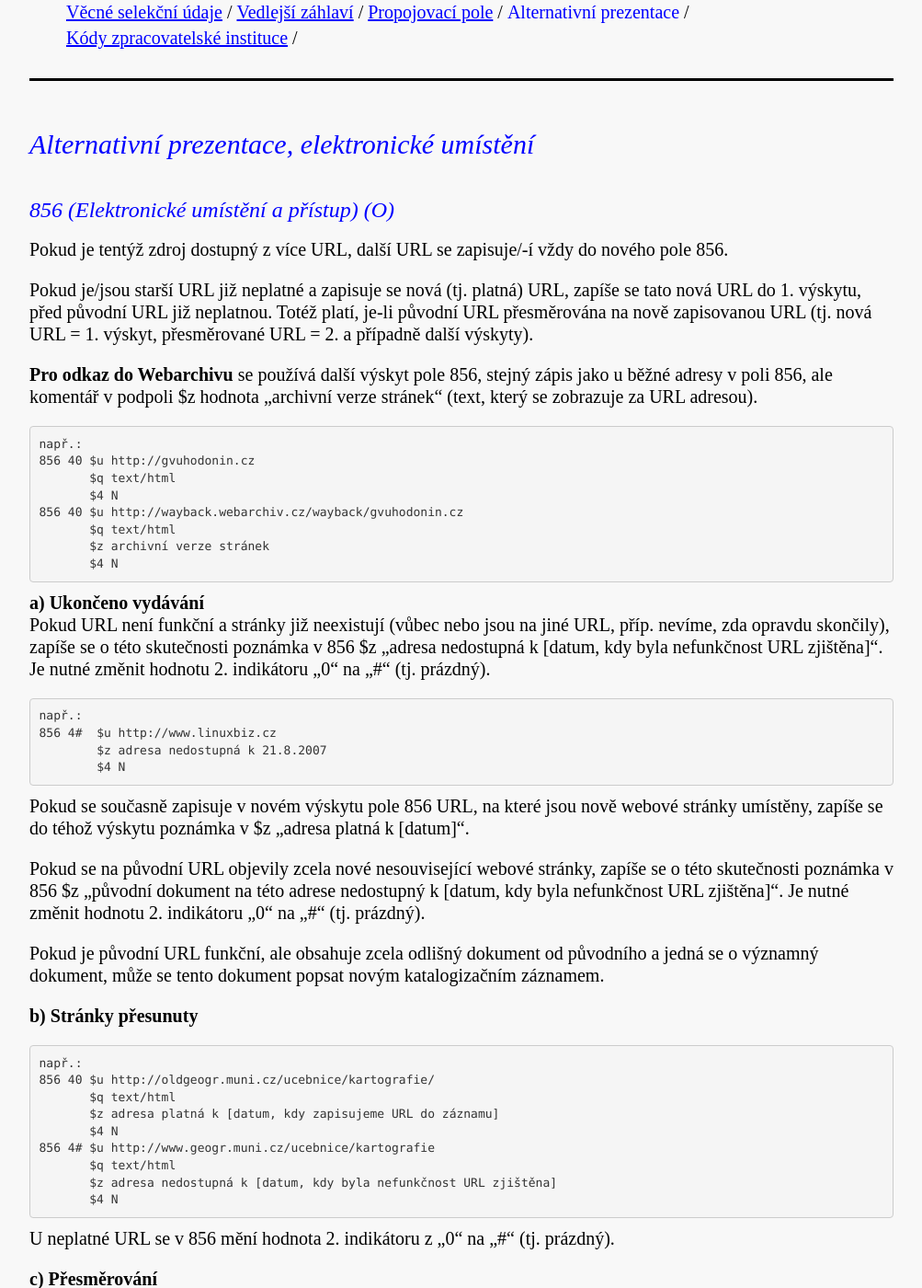
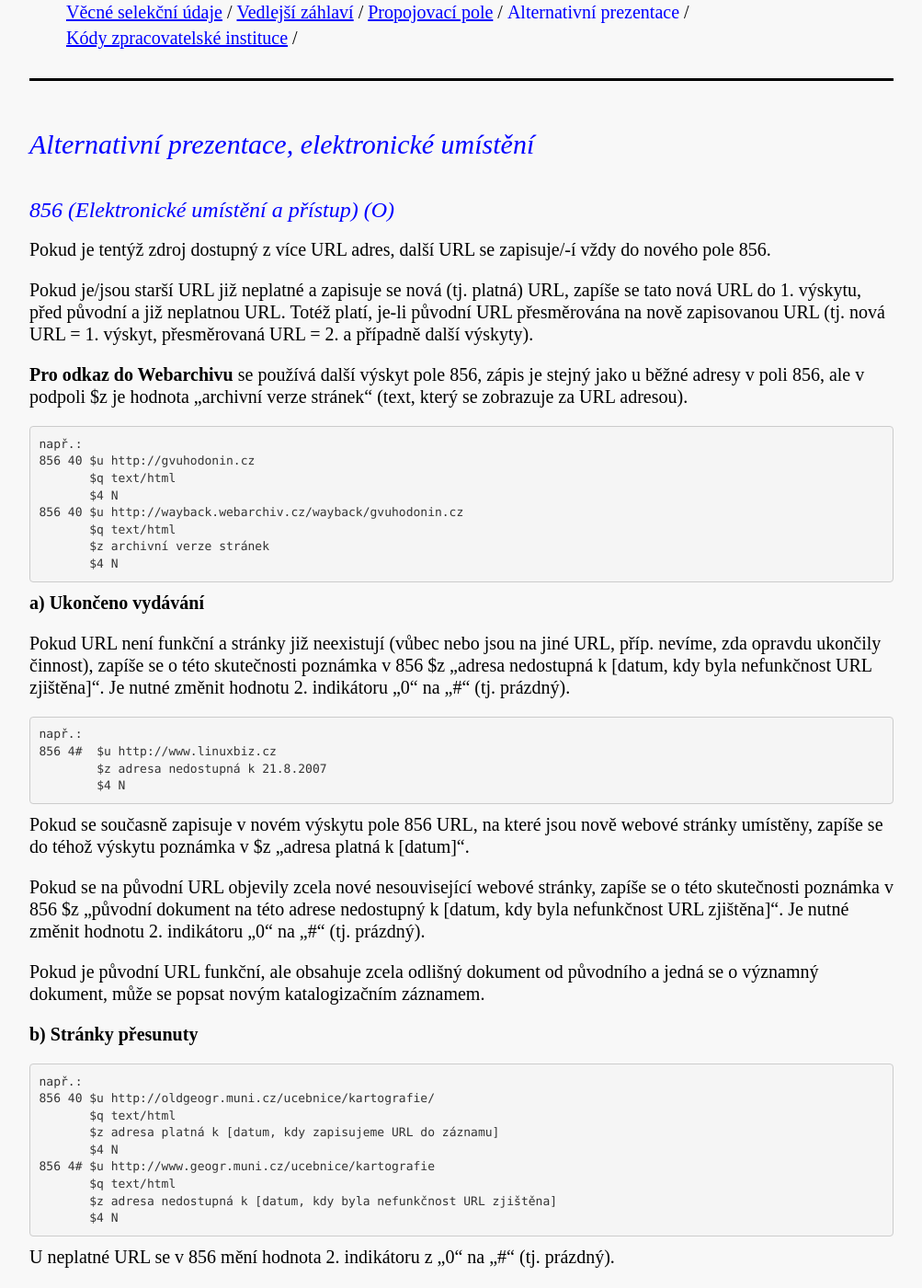
Before and after one commit to WebarchivCZ/katalogizacni-manual, a Jekyll site: the page built from _posts/2017-06-14-alternativni-prezentace.md, in a window 1280 px wide and 1400 px high, scrolled down 301 px. Shown: the whole window at 92% size, without its empty margins (138-1141 px from the left). Built offline with Jekyll 4.4.1, drawn with Linux system fonts in a browser that asks for light colours; some of the changed text lies outside the part shown.

Commit message:
uprava_kapitol_13-14

````diff
--- a/_posts/2017-06-14-alternativni-prezentace.md
+++ b/_posts/2017-06-14-alternativni-prezentace.md
@@ -6,11 +6,11 @@
 ## Alternativní prezentace, elektronické umístění
 
 ### 856 (Elektronické umístění a přístup) (O)
-Pokud je tentýž zdroj dostupný z více URL, další URL se zapisuje/-í vždy do nového pole 856.
+Pokud je tentýž zdroj dostupný z více URL adres, další URL se zapisuje/-í vždy do nového pole 856.
 
-Pokud je/jsou starší URL již neplatné a zapisuje se nová (tj. platná) URL, zapíše se tato nová URL do 1. výskytu, před původní URL již neplatnou. Totéž platí, je-li původní URL přesměrována na nově zapisovanou URL (tj. nová URL = 1. výskyt, přesměrované URL = 2. a případně další výskyty).
+Pokud je/jsou starší URL již neplatné a zapisuje se nová (tj. platná) URL, zapíše se tato nová URL do 1. výskytu, před původní a již neplatnou URL. Totéž platí, je-li původní URL přesměrována na nově zapisovanou URL (tj. nová URL = 1. výskyt, přesměrovaná URL = 2. a případně další výskyty).
 
-**Pro odkaz do Webarchivu** se používá další výskyt pole 856, stejný zápis jako u běžné adresy v poli 856, ale komentář v podpoli $z hodnota „archivní verze stránek“ (text, který se zobrazuje za URL adresou).
+**Pro odkaz do Webarchivu** se používá další výskyt pole 856, zápis je stejný jako u běžné adresy v poli 856, ale v podpoli $z je hodnota „archivní verze stránek“ (text, který se zobrazuje za URL adresou).
 
 ```
 např.:
@@ -24,7 +24,8 @@
 ```
 
 **a) Ukončeno vydávání**
-Pokud URL není funkční a stránky již neexistují (vůbec nebo jsou na jiné URL, příp. nevíme, zda opravdu skončily), zapíše se o této skutečnosti poznámka v 856 $z „adresa nedostupná k [datum, kdy byla nefunkčnost URL zjištěna]“. Je nutné změnit hodnotu 2. indikátoru „0“ na „#“ (tj. prázdný).
+
+Pokud URL není funkční a stránky již neexistují (vůbec nebo jsou na jiné URL, příp. nevíme, zda opravdu ukončily činnost), zapíše se o této skutečnosti poznámka v 856 $z „adresa nedostupná k [datum, kdy byla nefunkčnost URL zjištěna]“. Je nutné změnit hodnotu 2. indikátoru „0“ na „#“ (tj. prázdný).
 
 ```
 např.:
@@ -38,7 +39,7 @@
 Pokud se na původní URL objevily zcela nové nesouvisející webové stránky, zapíše se o této skutečnosti poznámka v 856 $z „původní dokument na této adrese nedostupný k [datum, kdy byla nefunkčnost URL zjištěna]“. Je nutné změnit hodnotu 2. indikátoru „0“ na „#“ (tj. prázdný).
 
 
-Pokud je původní URL funkční, ale obsahuje zcela odlišný dokument od původního a jedná se o významný dokument, může se tento dokument popsat novým katalogizačním záznamem.
+Pokud je původní URL funkční, ale obsahuje zcela odlišný dokument od původního a jedná se o významný dokument, může se popsat novým katalogizačním záznamem.
 
 **b) Stránky přesunuty**
 
@@ -73,13 +75,15 @@
 
 
 **d) Souběžné vydávání na více URL**
-Zapíší se všechny URL adresy
+
+Zapíší se všechny URL adresy.
 
 **2. indikátor vždy 0** (jedná se o původní elektronický zdroj)
 
+
 ***výjimky:***
 
-**a) nefunkční URL**
+a) **nefunkční URL**
 
 ```
 např.:
@@ -114,4 +118,5 @@
 ```
 
 
+
 **Vždy** (tj. i v každém opakovaném výskytu pole 856) se uvádí podpole 4 hodnota N (znamená negenerovat obrazovku „copyright“).
````
Also changed, not shown: other parts of _posts/2017-06-14-alternativni-prezentace.md (+2 -1 lines), _posts/2017-06-13-kody-a-prava.md (+3 -2 lines).
